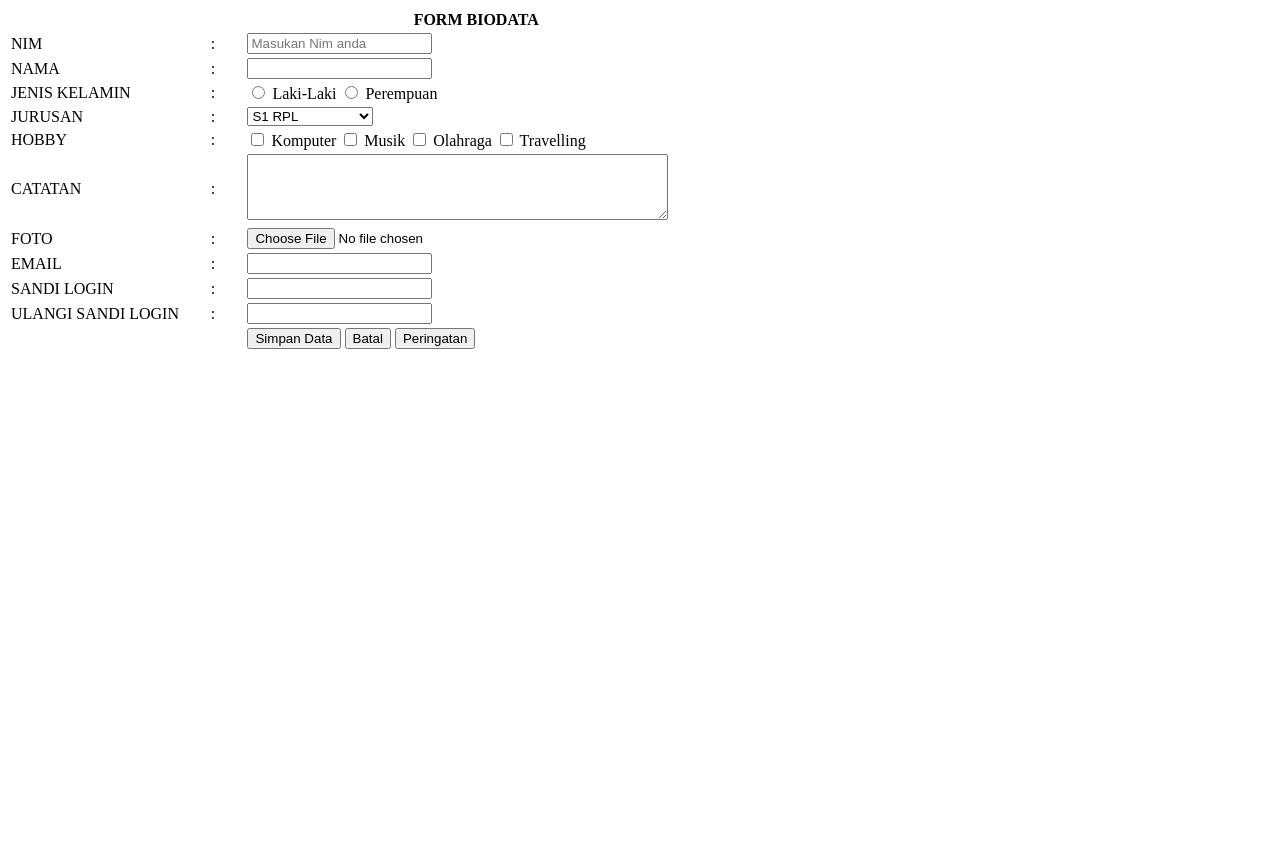
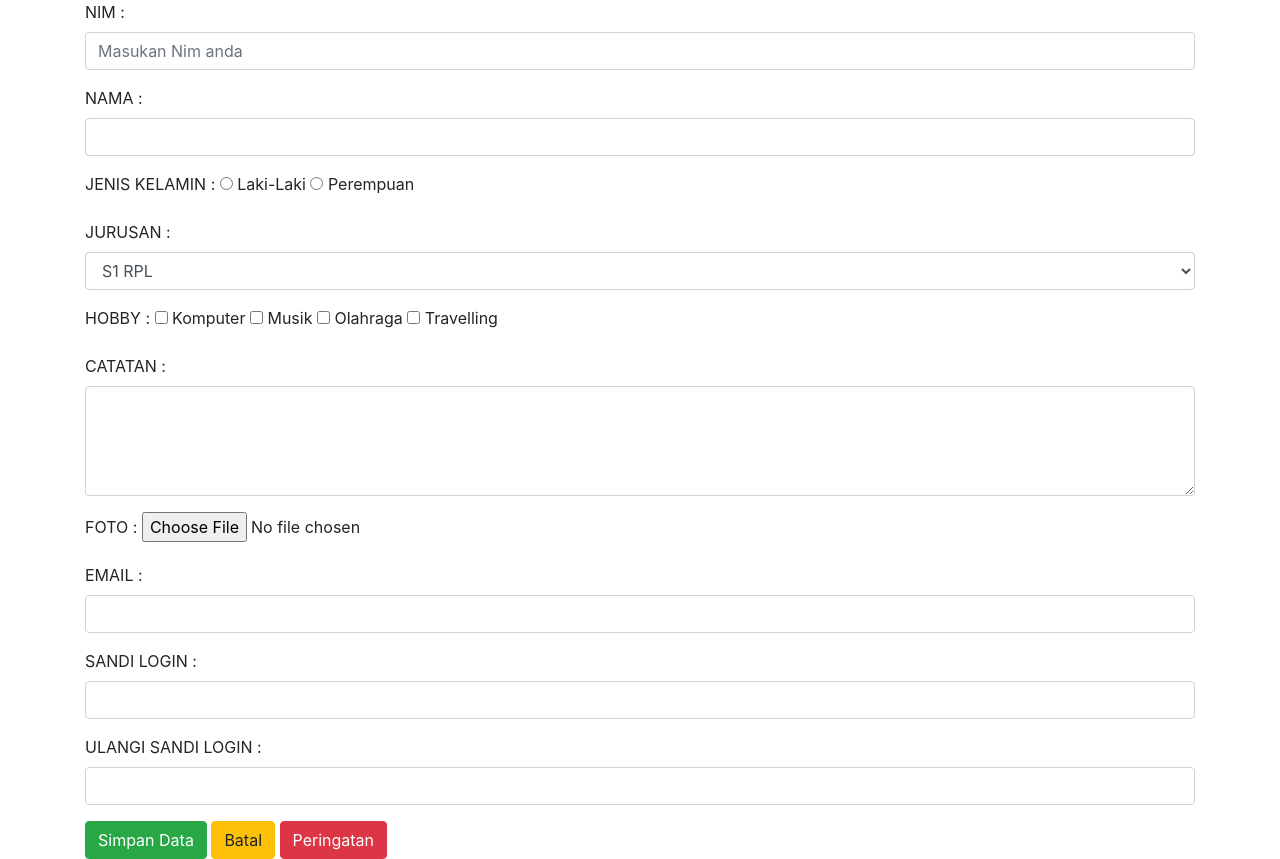
Before and after one commit to HusniAyuningsih/WEB-DASAR-2021, a plain HTML site: page Tugas1.html in a window 1280 px wide. Before the commit the page ends 800 px from the top, so only its background shows below. Drawn offline with nearby package versions, Linux system fonts and the light colour scheme.

Commit message:
Pertemuan 3

```diff
--- a/Tugas1.html
+++ b/Tugas1.html
@@ -2,50 +2,46 @@
 <html>
 <head>
 	<meta charset="utf-8">
+	<meta name="viewport" content="width=device-width, initial-scale=1">
+
+    <link rel="stylesheet" type="text/css" href="bootstrap/css/bootstrap.min.css">
 	<title></title>
 </head>
 <body>
+
+	<div class="container">
 <form action="" method="post">
 
-	<table width="700px">
-		<tr>
-			<th width="180px">
-
-			</th>
-			<th width="30px">
-
-			</th>
-			<th width="150px">FORM BIODATA</th>
-		</tr>
-
-
-
-
-
-
+		<div class="mb-3">
 		<tr>
 			<td><label for="nama">NIM</label></td>
 			<td>:</td>
-			<td><input required type="text" name="nim" id="nim" placeholder="Masukan Nim anda"></td>
+			<td><input required class="form-control" name="nim" id="nim" placeholder="Masukan Nim anda"></td>
 		</tr>
+	</div>
 
+		<div class="mb-3">
 		<tr>
 			<td><label for="nama">NAMA</label></td>
 			<td>:</td>
-			<td><input required type="text" name="nama" id="nama"></td>
+			<td><input required class="form-control" name="nama" id="nama"></td>
 		</tr>
+	</div>
 
+			<div class="mb-3">
 		<tr>
 			<td><label for="jk">JENIS KELAMIN</label></td>
 			<td>	:	</td>
 			<td><input type="radio" name="jk" id='jk' value="L"> Laki-Laki
 			<input required type="radio" name="jk" id='jk' value="P"> Perempuan </td>
 		</tr>
+	</div>
 
+		<div class="mb-3">
 		<tr>
 			<td><label for="Jurusan">JURUSAN</label></td>
 			<td>:</td>
-			<td><select name="Jurusan">
+			<td><select class="form-control" name="Jurusan" required>
 				<option value="">Pilih Jurusan :</option>
 				<option selected value="S1RPL">S1 RPL</option>
 				<option value="S1 ILKOM">S1 ILKOM</option>
@@ -53,6 +49,9 @@
 			<option value="S1 HUKUM">S1 HUKUM</option>
 				</select> </td>
 		</tr>
+	</div>
+
+		<div class="mb-3">
 
 		<tr>
 			<td><label for="hobby">HOBBY</label></td>
@@ -62,44 +61,56 @@
 			<input type="checkbox" name="hobby" value="olahraga"> Olahraga
 			<input type="checkbox" name="hobby" value="Travelling"> Travelling </td>
 		</tr>
+	</div>
 
+			<div class="mb-3">
 			<tr>
 			<td><label for="catatan">CATATAN</label></td>
 			<td>:</td>
-			<td><textarea required="catatan" id="catatan" cols="50" rows="4"></textarea></td>
+			<td><textarea class="form-control" required name="catatan" id="catatan" cols="50" rows="4"></textarea></td>
 		</tr>
+		</div>
 
+		<div class="mb-3">
 		<tr>
 			<td><label for="foto">FOTO</label></td>
 			<td>:</td>
 			<td><input type="file" name="foto" accept="image/*"></td>
 		</tr>
+	</div>
 
+		<div class="mb-3">
 		<tr>
 			<td><label for="email">EMAIL</label></td>
 			<td>:</td>
-			<td><input required type="text" name="email" id="email"></td>
+			<td><input required class="form-control" name="email" id="email"></td>
 		</tr>
+	</div>
 
+		<div class="mb-3">
 		<tr>
 			<td><label for="password">SANDI LOGIN</label></td>
 			<td>:</td>
-			<td><input type="password" name="password"></tr>
+			<td><input required class="form-control" name="password"></tr>
 		</tr>
+	</div>
 
+		<div class="mb-3">
 		<tr>
-			<td><label for="password">ULANGI SANDI LOGIN</label></td>
+			<td><label  for="password">ULANGI SANDI LOGIN</label></td>
 			<td>:</td>
-			<td><input type="password" name="password"></td>
+			<td><input required class="form-control" name="password"></td>
 		</tr>
+	</div>
 
 		<tr>
 			<td></td>
 			<td></td>
-			<td><input type="submit" name="submit" value="Simpan Data">
-			<input type="reset" value="Batal">
-			<button type="botton" onclick="alert('silahkan isi semua colom!')">Peringatan</button></td>
+			<td><input type="submit" class="btn btn-success" name="submit" value="Simpan Data">
+			<input type="reset" class="btn btn-warning" value="Batal">
+			<button type="botton" class="btn btn-danger" onclick="alert('silahkan isi semua colom!')">Peringatan</button></td>
 		</tr>
-	</table>
+</div>
+			<script src="bootstrap/js/bootstrap.bundle.min.js"></script>
 </body>
 </html>
```
